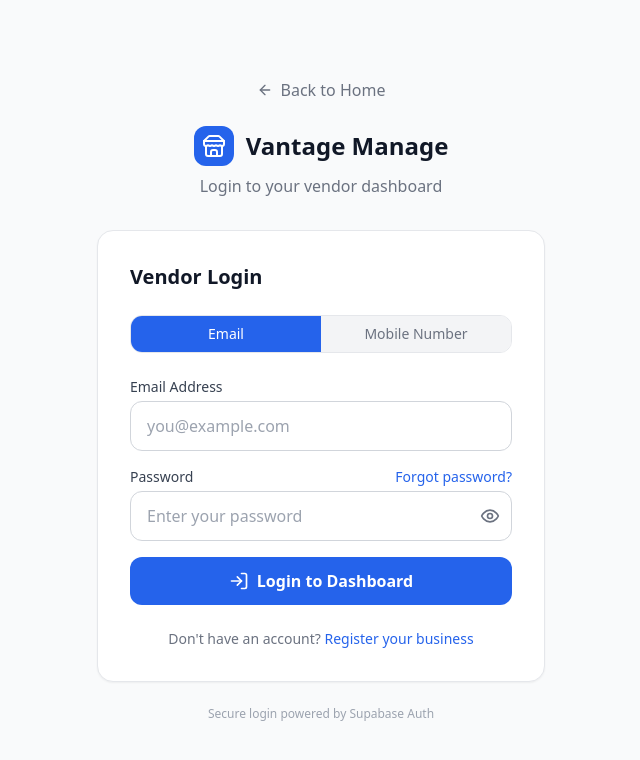
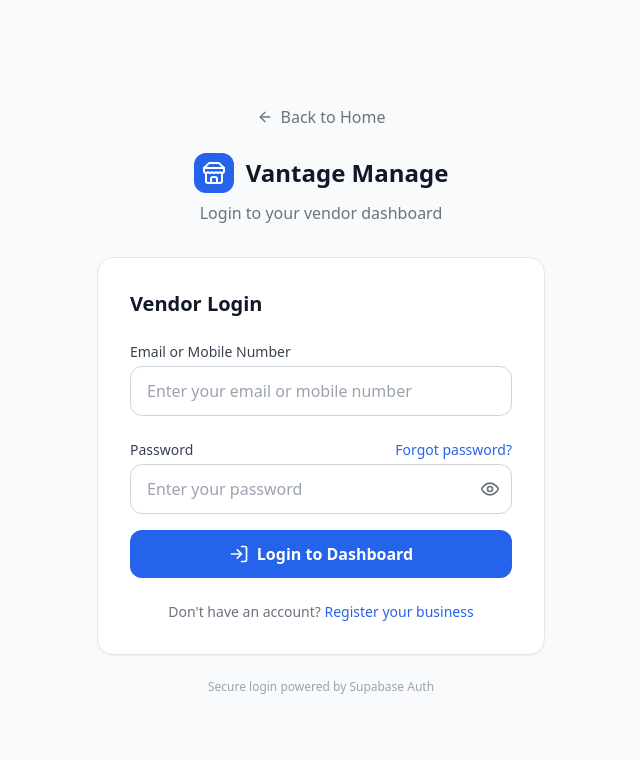
Before and after one commit to vantagemanagezain-create/vantage-manage, a Next.js app: page /login in a window 1280 px wide. Shown: the top 760 px of the page, without its empty margins (319-959 px from the left). Built offline with nearby package versions, Linux system fonts and the light colour scheme.

Commit message:
Simplify vendor login and fix dashboard identity

```diff
--- a/app/dashboard/page.tsx
+++ b/app/dashboard/page.tsx
@@ -33,15 +33,31 @@
       return;
     }
     const user = session.user;
-    const { data, error } = await supabase
+    let { data, error } = await supabase
       .from('vendors')
       .select('id, vendor_name, owner_name, email, mobile_number, area, subscription_status, subscription_plan, subscription_start, subscription_end, payment_status, slug')
-      .eq('email', user.email)
+      .eq('user_id', user.id)
       .single();
+
     if (error || !data) {
+      if (user.email) {
+        const { data: legacyData, error: legacyError } = await supabase
+          .from('vendors')
+          .select('id, vendor_name, owner_name, email, mobile_number, area, subscription_status, subscription_plan, subscription_start, subscription_end, payment_status, slug')
+          .eq('email', user.email)
+          .single();
+
+        if (!legacyError && legacyData) {
+          setVendor(legacyData as Vendor);
+          setLoading(false);
+          return;
+        }
+      }
+
       router.push('/login');
       return;
     }
+
     setVendor(data as Vendor);
     setLoading(false);
   };
--- a/app/login/page.tsx
+++ b/app/login/page.tsx
@@ -6,9 +6,7 @@
 import { Store, ArrowLeft, LogIn, Eye, EyeOff } from 'lucide-react';
 
 export default function LoginPage() {
-  const [loginType, setLoginType] = useState<'email' | 'mobile'>('email');
-  const [email, setEmail] = useState('');
-  const [mobile, setMobile] = useState('');
+  const [identifier, setIdentifier] = useState('');
   const [password, setPassword] = useState('');
   const [showPassword, setShowPassword] = useState(false);
   const [loading, setLoading] = useState(false);
@@ -21,18 +19,22 @@
     setLoading(true);
     setError('');
     try {
-      let authEmail = email;
-      if (loginType === 'mobile') {
+      // Determine whether identifier is an email or mobile number
+      let authEmail = identifier;
+      if (!identifier.includes('@')) {
+        // Treat as mobile number: lookup vendor email by mobile_number
         const { data: vendorData, error: vendorError } = await supabase
           .from('vendors')
           .select('email')
-          .eq('mobile_number', mobile.trim())
+          .eq('mobile_number', identifier.trim())
           .single();
         if (vendorError || !vendorData) {
           throw new Error('Invalid email/mobile number or password.');
         }
         authEmail = vendorData.email;
       }
+
+      // Always authenticate via email/password (no phone auth)
       const { error: authError } = await supabase.auth.signInWithPassword({
         email: authEmail,
         password,
@@ -65,29 +67,17 @@
         <div className="bg-white rounded-2xl shadow-sm border border-gray-200 p-8">
           <h2 className="text-xl font-semibold text-gray-900 mb-6">Vendor Login</h2>
 
-          <div className="flex rounded-xl overflow-hidden border border-gray-200 mb-6">
-            <button
-              type="button"
-              onClick={() => { setLoginType('email'); setError(''); }}
-              className={`flex-1 py-2 text-sm font-medium transition-colors ${
-                loginType === 'email'
-                  ? 'bg-blue-600 text-white'
-                  : 'bg-gray-100 text-gray-500 hover:text-gray-800'
-              }`}
-            >
-              Email
-            </button>
-            <button
-              type="button"
-              onClick={() => { setLoginType('mobile'); setError(''); }}
-              className={`flex-1 py-2 text-sm font-medium transition-colors ${
-                loginType === 'mobile'
-                  ? 'bg-blue-600 text-white'
-                  : 'bg-gray-100 text-gray-500 hover:text-gray-800'
-              }`}
-            >
-              Mobile Number
-            </button>
+          {/* Single identifier field: Email or Mobile Number */}
+          <div className="mb-6">
+            <label className="block text-sm font-medium text-gray-700 mb-1">Email or Mobile Number</label>
+            <input
+              type="text"
+              value={identifier}
+              onChange={(e) => setIdentifier(e.target.value)}
+              required
+              placeholder="Enter your email or mobile number"
+              className="w-full px-4 py-3 bg-white border border-gray-300 rounded-xl text-gray-900 placeholder-gray-400 focus:outline-none focus:ring-2 focus:ring-blue-500 focus:border-transparent"
+            />
           </div>
 
           <form onSubmit={handleLogin} className="space-y-4">
@@ -97,33 +87,7 @@
               </div>
             )}
 
-            {loginType === 'email' ? (
-              <div>
-                <label className="block text-sm font-medium text-gray-700 mb-1">Email Address</label>
-                <input
-                  type="email"
-                  value={email}
-                  onChange={(e) => setEmail(e.target.value)}
-                  required
-                  autoComplete="email"
-                  placeholder="you@example.com"
-                  className="w-full px-4 py-3 bg-white border border-gray-300 rounded-xl text-gray-900 placeholder-gray-400 focus:outline-none focus:ring-2 focus:ring-blue-500 focus:border-transparent"
-                />
-              </div>
-            ) : (
-              <div>
-                <label className="block text-sm font-medium text-gray-700 mb-1">Mobile Number</label>
-                <input
-                  type="tel"
-                  value={mobile}
-                  onChange={(e) => setMobile(e.target.value)}
-                  required
-                  autoComplete="tel"
-                  placeholder="e.g. 9876543210"
-                  className="w-full px-4 py-3 bg-white border border-gray-300 rounded-xl text-gray-900 placeholder-gray-400 focus:outline-none focus:ring-2 focus:ring-blue-500 focus:border-transparent"
-                />
-              </div>
-            )}
+            {/* Identifier input above is used for both email and mobile login */}
 
             <div>
               <div className="flex items-center justify-between mb-1">
```
